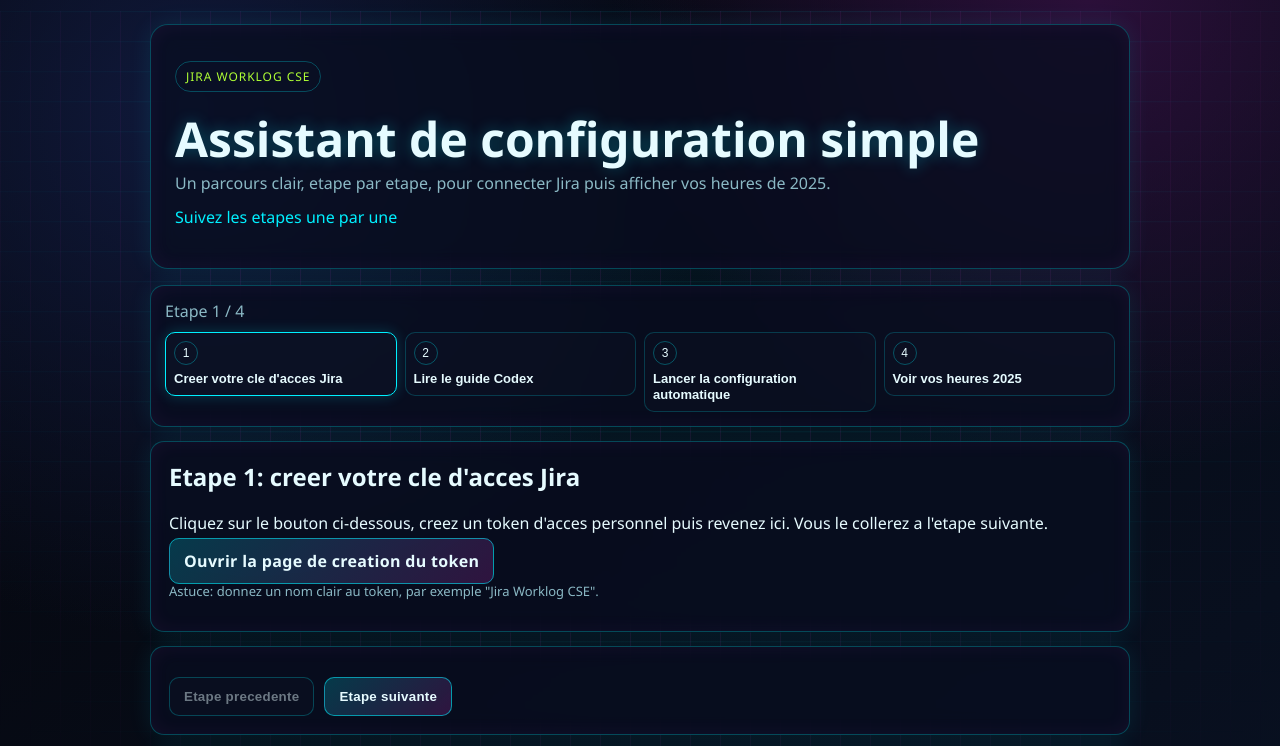
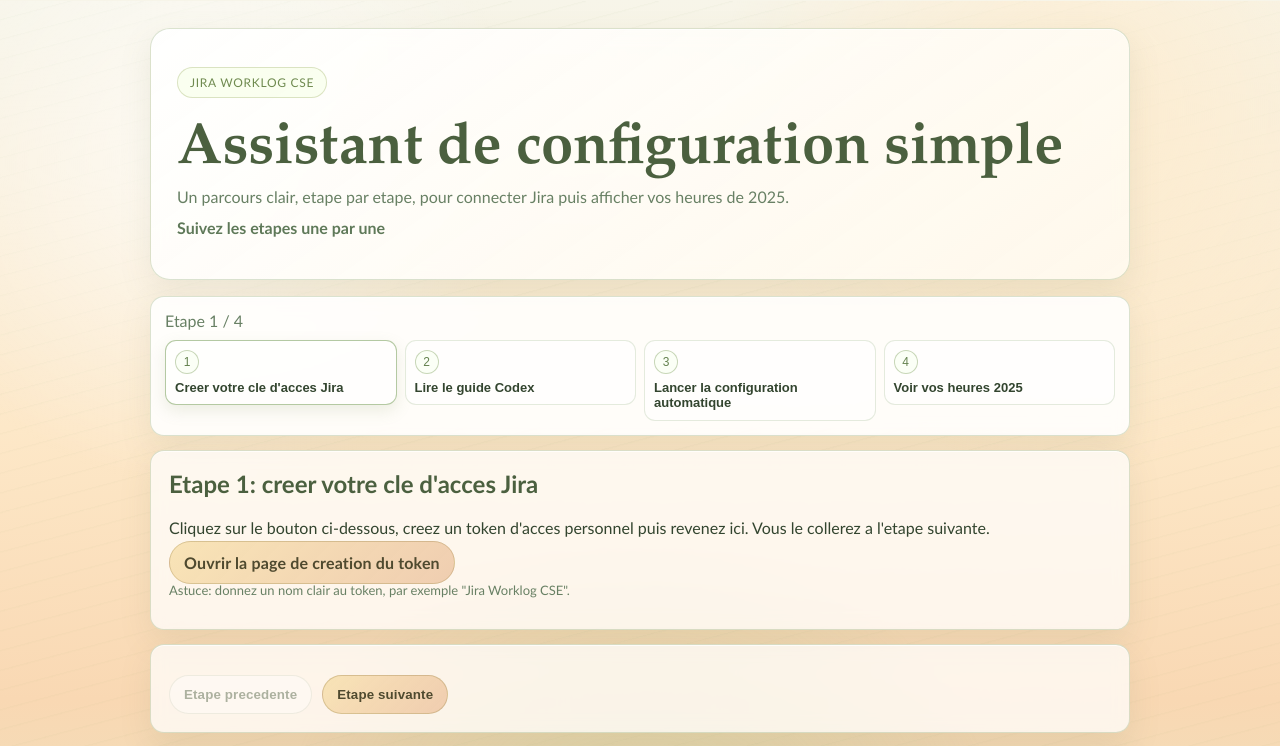
Before and after one commit to aurelienlewin/jira-worklog-cse, a React (Vite) app: page / in a window 1280 px wide. Shown: the top 746 px of the page. Built offline with nearby package versions, Linux system fonts and the light colour scheme.

Commit message:
feat(theme): redesign UI with peaceful spring sunrise look

```diff
--- a/src/styles.css
+++ b/src/styles.css
@@ -1,14 +1,19 @@
 :root {
-  --bg-0: #05060c;
-  --bg-1: #091224;
-  --panel: rgba(8, 14, 32, 0.76);
-  --line: rgba(3, 247, 255, 0.26);
-  --text: #e6fbff;
-  --muted: #8bb9c5;
-  --neon-cyan: #00f0ff;
-  --neon-pink: #ff3cf2;
-  --neon-lime: #afff35;
-  --danger: #ff5167;
+  --sky-top: #f7f5e9;
+  --sky-mid: #fde8c8;
+  --sky-bottom: #f9d8b3;
+  --grass-light: #dce9c4;
+  --grass-mid: #bfd9a1;
+  --panel: rgba(255, 255, 255, 0.72);
+  --panel-strong: rgba(255, 255, 255, 0.88);
+  --line: rgba(126, 156, 95, 0.28);
+  --text: #33452f;
+  --muted: #688064;
+  --accent-rose: #d8877d;
+  --accent-sun: #e3a24f;
+  --accent-leaf: #7fa567;
+  --accent-sky: #8fb6ba;
+  --danger: #c95a58;
 }
 
 * {
@@ -21,71 +26,88 @@
   width: 100%;
   min-height: 100%;
   margin: 0;
-  font-family: 'Space Grotesk', 'Manrope', 'Segoe UI', sans-serif;
-  background: radial-gradient(circle at 15% 10%, #10193b 0%, transparent 35%),
-    radial-gradient(circle at 85% 0%, #2b0f39 0%, transparent 30%),
-    linear-gradient(140deg, var(--bg-0), var(--bg-1));
+  font-family: 'Nunito', 'Avenir Next', 'Trebuchet MS', sans-serif;
+  background: linear-gradient(180deg, var(--sky-top) 0%, var(--sky-mid) 38%, var(--sky-bottom) 62%, var(--grass-light) 100%);
   color: var(--text);
 }
 
 .page-wrap {
   position: relative;
   min-height: 100vh;
-  padding: 24px;
+  padding: 28px;
   overflow-x: hidden;
 }
 
 .bg-grid {
   position: fixed;
   inset: 0;
-  background-image: linear-gradient(rgba(0, 240, 255, 0.07) 1px, transparent 1px),
-    linear-gradient(90deg, rgba(255, 60, 242, 0.07) 1px, transparent 1px);
-  background-size: 30px 30px;
-  mask-image: radial-gradient(circle at 50% 26%, black 45%, transparent 95%);
+  background:
+    radial-gradient(circle at 16% 20%, rgba(255, 255, 255, 0.68), transparent 26%),
+    radial-gradient(circle at 84% 14%, rgba(255, 234, 202, 0.72), transparent 28%),
+    radial-gradient(circle at 50% 112%, rgba(172, 202, 138, 0.35), transparent 34%),
+    repeating-linear-gradient(
+      165deg,
+      rgba(255, 255, 255, 0) 0px,
+      rgba(255, 255, 255, 0) 18px,
+      rgba(139, 170, 118, 0.05) 18px,
+      rgba(139, 170, 118, 0.05) 19px
+    );
   pointer-events: none;
-  animation: drift 14s linear infinite;
+  animation: skySway 18s ease-in-out infinite alternate;
 }
 
 .glass {
   background: var(--panel);
   border: 1px solid var(--line);
-  backdrop-filter: blur(12px);
-  box-shadow: 0 0 24px rgba(0, 240, 255, 0.09), inset 0 0 20px rgba(255, 60, 242, 0.06);
+  backdrop-filter: blur(8px);
+  box-shadow:
+    0 12px 32px rgba(121, 134, 93, 0.13),
+    inset 0 1px 0 rgba(255, 255, 255, 0.7);
 }
 
 .hero {
   max-width: 980px;
   margin: 0 auto 16px;
-  padding: 24px;
-  border-radius: 18px;
+  padding: 26px;
+  border-radius: 20px;
+  background: linear-gradient(
+    145deg,
+    rgba(255, 255, 255, 0.92),
+    rgba(255, 251, 241, 0.84)
+  );
 }
 
 .badge {
   display: inline-block;
-  padding: 6px 10px;
-  border: 1px solid var(--line);
+  padding: 7px 12px;
+  border: 1px solid rgba(166, 181, 117, 0.38);
   border-radius: 999px;
-  color: var(--neon-lime);
-  letter-spacing: 0.08em;
+  color: #6f8a4f;
+  letter-spacing: 0.06em;
   font-size: 12px;
   text-transform: uppercase;
+  background: rgba(248, 255, 235, 0.72);
 }
 
 .hero h1 {
-  margin: 10px 0 8px;
-  font-size: clamp(28px, 4.5vw, 48px);
-  line-height: 1.05;
-  text-shadow: 0 0 16px rgba(0, 240, 255, 0.3);
+  margin: 12px 0 8px;
+  font-family: 'Cormorant Garamond', 'Palatino Linotype', serif;
+  font-size: clamp(34px, 5.2vw, 58px);
+  line-height: 0.98;
+  font-weight: 600;
+  color: #4b603f;
 }
 
 .hero-sub {
   margin: 0;
   color: var(--muted);
+  max-width: 760px;
 }
 
 .status {
   margin-top: 12px;
-  color: var(--neon-cyan);
+  color: #5f7959;
+  font-weight: 600;
 }
 
 .loading-strip {
@@ -96,17 +118,18 @@
   display: flex;
   align-items: center;
   gap: 10px;
-  color: var(--neon-lime);
-  animation: pulseStrip 1.2s ease infinite;
+  color: #557149;
+  background: var(--panel-strong);
+  animation: pulseStrip 2.1s ease-in-out infinite;
 }
 
 .spinner {
   width: 18px;
   height: 18px;
   border-radius: 999px;
-  border: 2px solid rgba(0, 240, 255, 0.25);
-  border-top-color: var(--neon-cyan);
-  animation: spin 0.8s linear infinite;
+  border: 2px solid rgba(122, 155, 105, 0.3);
+  border-top-color: var(--accent-leaf);
+  animation: spin 1.1s linear infinite;
 }
 
 .wizard-wrap {
@@ -120,6 +143,7 @@
 .stepper {
   border-radius: 14px;
   padding: 14px;
+  background: var(--panel-strong);
 }
 
 .step-count {
@@ -139,15 +163,21 @@
 .stepper li button {
   width: 100%;
   text-align: left;
-  border: 1px solid rgba(0, 240, 255, 0.2);
-  border-radius: 10px;
-  background: rgba(255, 255, 255, 0.01);
+  border: 1px solid rgba(144, 170, 122, 0.24);
+  border-radius: 11px;
+  background: rgba(255, 255, 255, 0.58);
   color: var(--text);
-  padding: 8px;
+  padding: 9px;
   cursor: pointer;
   display: grid;
   gap: 6px;
-  transition: border-color 0.2s ease, transform 0.2s ease;
+  transition: border-color 0.2s ease, transform 0.2s ease, background 0.2s ease;
+}
+
+.stepper li button:hover {
+  transform: translateY(-1px);
+  border-color: rgba(132, 162, 104, 0.48);
+  background: rgba(255, 255, 255, 0.82);
 }
 
 .stepper li button span {
@@ -157,8 +187,10 @@
   display: inline-flex;
   align-items: center;
   justify-content: center;
-  border: 1px solid rgba(0, 240, 255, 0.3);
+  border: 1px solid rgba(132, 162, 104, 0.44);
   font-size: 12px;
+  color: #64824f;
+  background: rgba(250, 255, 244, 0.76);
 }
 
 .stepper li button strong {
@@ -167,13 +199,14 @@
 }
 
 .stepper li.active button {
-  border-color: var(--neon-cyan);
-  box-shadow: 0 0 14px rgba(0, 240, 255, 0.2);
+  border-color: rgba(131, 166, 102, 0.6);
+  box-shadow: 0 6px 16px rgba(134, 156, 104, 0.16);
 }
 
 .stepper li.done button span {
-  border-color: var(--neon-lime);
-  color: var(--neon-lime);
+  border-color: rgba(116, 147, 89, 0.72);
+  color: #4f6d39;
+  background: rgba(229, 245, 206, 0.82);
 }
 
 .step-card,
@@ -186,6 +219,7 @@
 .step-card h2,
 .feedback-card h3 {
   margin-top: 0;
+  color: #4b603f;
 }
 
 label {
@@ -197,8 +231,8 @@
 .token-input {
   width: 100%;
   border-radius: 10px;
-  border: 1px solid rgba(0, 240, 255, 0.28);
-  background: rgba(0, 0, 0, 0.34);
+  border: 1px solid rgba(139, 166, 112, 0.33);
+  background: rgba(255, 255, 255, 0.84);
   color: var(--text);
   padding: 10px;
   resize: vertical;
@@ -207,8 +241,8 @@
 
 .token-input:focus {
   outline: none;
-  border-color: var(--neon-pink);
-  box-shadow: 0 0 0 3px rgba(255, 60, 242, 0.22);
+  border-color: rgba(217, 134, 124, 0.74);
+  box-shadow: 0 0 0 3px rgba(217, 134, 124, 0.2);
 }
 
 .actions {
@@ -220,33 +254,46 @@
 
 .neon-btn {
   cursor: pointer;
-  border: 1px solid rgba(0, 240, 255, 0.55);
-  background: linear-gradient(135deg, rgba(0, 240, 255, 0.2), rgba(255, 60, 242, 0.16));
-  color: var(--text);
+  border: 1px solid rgba(171, 147, 91, 0.4);
+  background: linear-gradient(
+    135deg,
+    rgba(247, 224, 173, 0.85),
+    rgba(236, 195, 161, 0.8)
+  );
+  color: #4f4a2f;
   text-decoration: none;
   padding: 11px 14px;
-  border-radius: 10px;
-  font-weight: 600;
-  letter-spacing: 0.02em;
-  transition: transform 0.2s ease, box-shadow 0.2s ease;
+  border-radius: 999px;
+  font-weight: 700;
+  letter-spacing: 0.01em;
+  transition: transform 0.2s ease, box-shadow 0.2s ease, filter 0.2s ease;
 }
 
 .neon-btn:hover {
   transform: translateY(-1px);
-  box-shadow: 0 0 16px rgba(0, 240, 255, 0.25);
+  box-shadow: 0 7px 14px rgba(191, 147, 90, 0.22);
+  filter: saturate(1.04);
 }
 
 .neon-btn:disabled {
-  opacity: 0.45;
+  opacity: 0.48;
   cursor: not-allowed;
 }
 
 .neon-btn.secondary {
-  border-color: rgba(255, 60, 242, 0.55);
+  border-color: rgba(144, 168, 119, 0.42);
+  background: linear-gradient(
+    135deg,
+    rgba(229, 242, 206, 0.9),
+    rgba(198, 223, 170, 0.82)
+  );
+  color: #46603c;
 }
 
 .neon-btn.ghost {
-  background: rgba(255, 255, 255, 0.02);
+  border-color: rgba(152, 165, 133, 0.32);
+  background: rgba(255, 255, 255, 0.74);
+  color: #56684f;
 }
 
 .hint {
@@ -263,11 +310,11 @@
 }
 
 .log-list li {
-  color: #c7eef9;
+  color: #556853;
 }
 
 .ok-line {
-  color: #4fffaf;
+  color: #5f8655;
   margin-top: 12px;
 }
 
@@ -290,46 +337,49 @@
 }
 
 .detail-block {
-  border: 1px solid rgba(0, 240, 255, 0.22);
+  border: 1px solid rgba(145, 170, 118, 0.25);
   border-radius: 10px;
   padding: 12px;
-  background: rgba(255, 255, 255, 0.02);
+  background: rgba(255, 255, 255, 0.62);
 }
 
 .detail-block h4 {
   margin: 0 0 6px;
+  color: #4f6341;
 }
 
 .neon-table {
   width: 100%;
   border-collapse: collapse;
-  border: 1px solid rgba(0, 240, 255, 0.2);
+  border: 1px solid rgba(145, 170, 118, 0.28);
 }
 
 .neon-table th,
 .neon-table td {
   text-align: left;
   padding: 10px;
-  border-bottom: 1px solid rgba(0, 240, 255, 0.14);
+  border-bottom: 1px solid rgba(145, 170, 118, 0.18);
 }
 
 .neon-table thead th {
-  background: rgba(0, 240, 255, 0.08);
+  background: rgba(235, 246, 218, 0.62);
+  color: #4f6242;
 }
 
 .total-row td {
   font-weight: 700;
-  color: var(--neon-lime);
+  color: #587443;
+  background: rgba(241, 250, 227, 0.62);
 }
 
 .reveal {
-  animation: rise 0.45s ease both;
+  animation: rise 0.48s ease both;
 }
 
 @keyframes rise {
   from {
     opacity: 0;
-    transform: translateY(12px);
+    transform: translateY(9px);
   }
   to {
     opacity: 1;
@@ -345,22 +395,22 @@
 
 @keyframes pulseStrip {
   0% {
-    box-shadow: 0 0 0 rgba(0, 240, 255, 0);
+    box-shadow: 0 0 0 rgba(184, 165, 119, 0);
   }
   50% {
-    box-shadow: 0 0 18px rgba(0, 240, 255, 0.18);
+    box-shadow: 0 0 12px rgba(184, 165, 119, 0.26);
   }
   100% {
-    box-shadow: 0 0 0 rgba(0, 240, 255, 0);
+    box-shadow: 0 0 0 rgba(184, 165, 119, 0);
   }
 }
 
-@keyframes drift {
+@keyframes skySway {
   from {
-    transform: translateY(0);
+    transform: translateY(0) scale(1);
   }
   to {
-    transform: translateY(28px);
+    transform: translateY(10px) scale(1.01);
   }
 }
 
@@ -369,6 +419,10 @@
     padding: 14px;
   }
 
+  .hero h1 {
+    font-size: clamp(30px, 8.8vw, 46px);
+  }
+
   .stepper ol {
     grid-template-columns: 1fr;
   }
```
